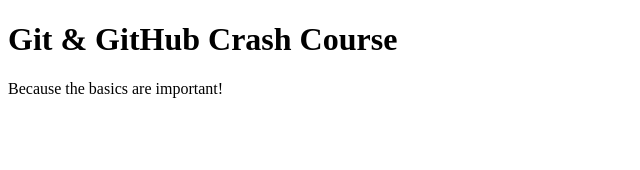
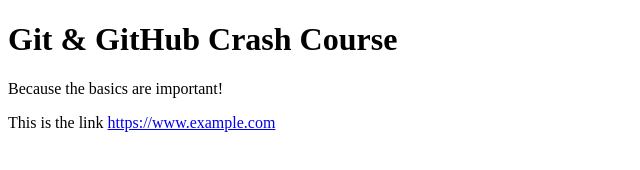
Before and after one commit to karthikgolakaram79/github-crash-course, a plain HTML site: page index.html in a window 1280 px wide. Shown: the whole page, without its empty margins (0-640 px from the left). Drawn offline with Linux system fonts and the light colour scheme.

Commit message:
added link for the documentation

```diff
--- a/index.html
+++ b/index.html
@@ -9,5 +9,6 @@
   <body>
     <h1>Git & GitHub Crash Course</h1>
     <p>Because the basics are important!</p>
+    <p>This is the link <a href="https://www.example.com">https://www.example.com</a></p>
   </body>
 </html>
```
